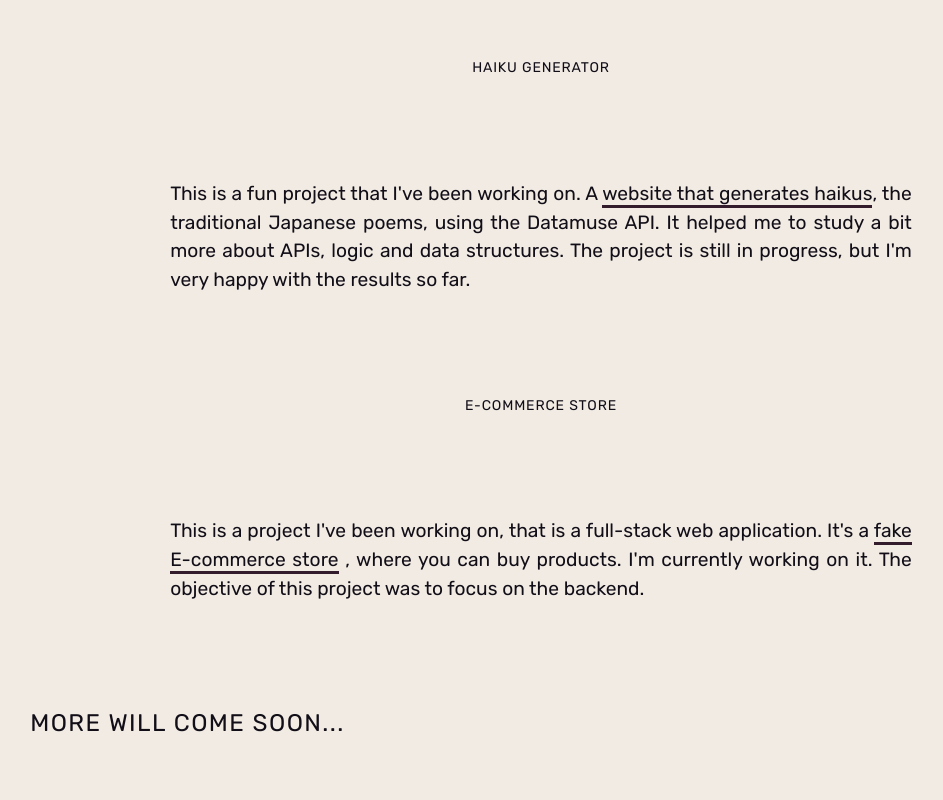
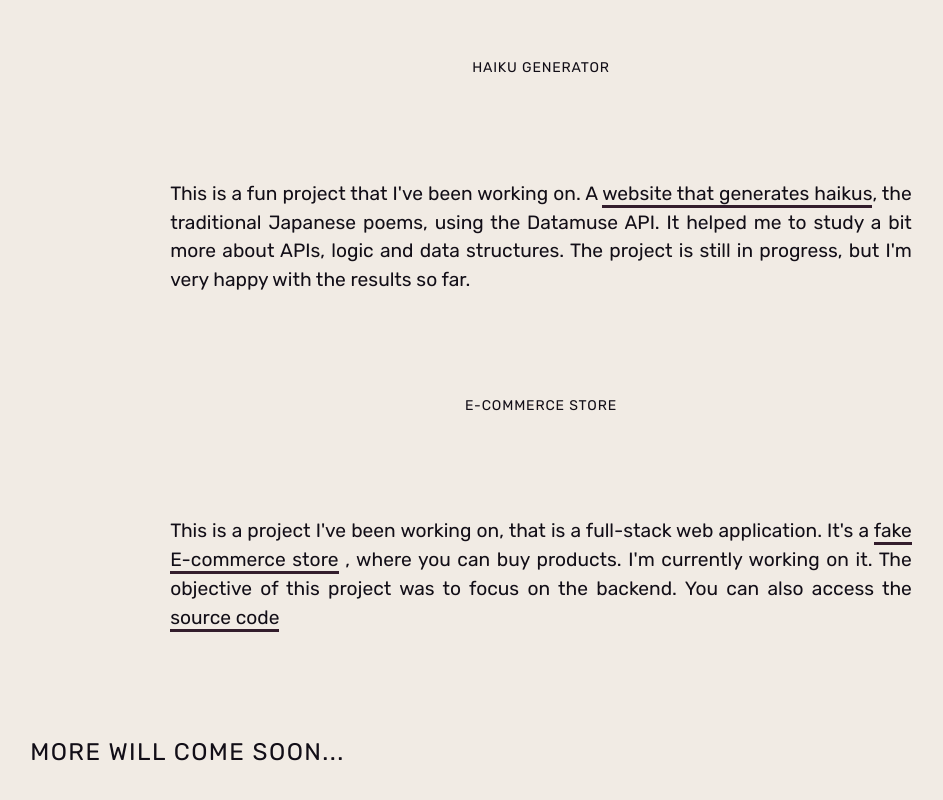
Before and after one commit to Dharja/Dharja.dev, a plain HTML site: page projects.html in a window 1280 px wide. Shown: the part 803-1603 px from the top of the page, without its empty margins (119-1062 px from the left). Drawn offline with Linux system fonts and the light colour scheme.

Commit message:
projects

```diff
--- a/projects.html
+++ b/projects.html
@@ -40,7 +40,7 @@
                 <h3><a href="https://haikus-by-dharja.netlify.app/">Haiku Generator</a></h3>
                 <p>This is a fun project that I've been working on. A <a href="https://haikus-by-dharja.netlify.app">website that generates haikus</a>, the traditional Japanese poems, using the Datamuse API. It helped me to study a bit more about APIs, logic and data structures. The project is still in progress, but I'm very happy with the results so far.</p>
                 <h3><a href="https://github.com/Dharja/project-backend">E-commerce Store</a></h3>
-                <p>This is a project I've been working on, that is a full-stack web application. It's a <a href="https://github.com/Dharja/project-backend">fake E-commerce store</a> , where you can buy products. I'm currently working on it. The objective of this project was to focus on the backend.</p>
+                <p>This is a project I've been working on, that is a full-stack web application. It's a <a href="https://github.com/Dharja/project-backend">fake E-commerce store</a> , where you can buy products. I'm currently working on it. The objective of this project was to focus on the backend. You can also access the <a href="https://github.com/Dharja/project-backend">source code</a></p>
             </ul>
         </div>
         <div>
```
